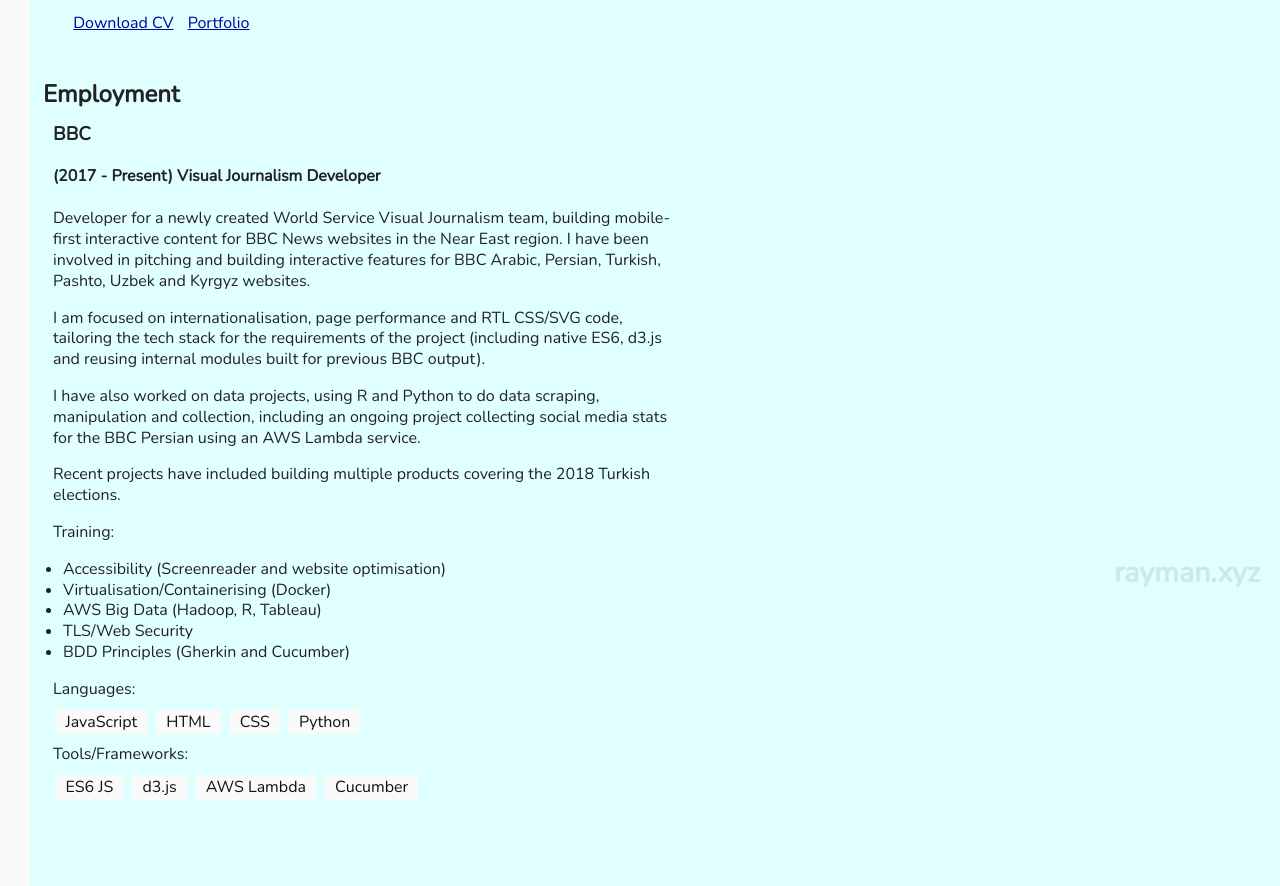
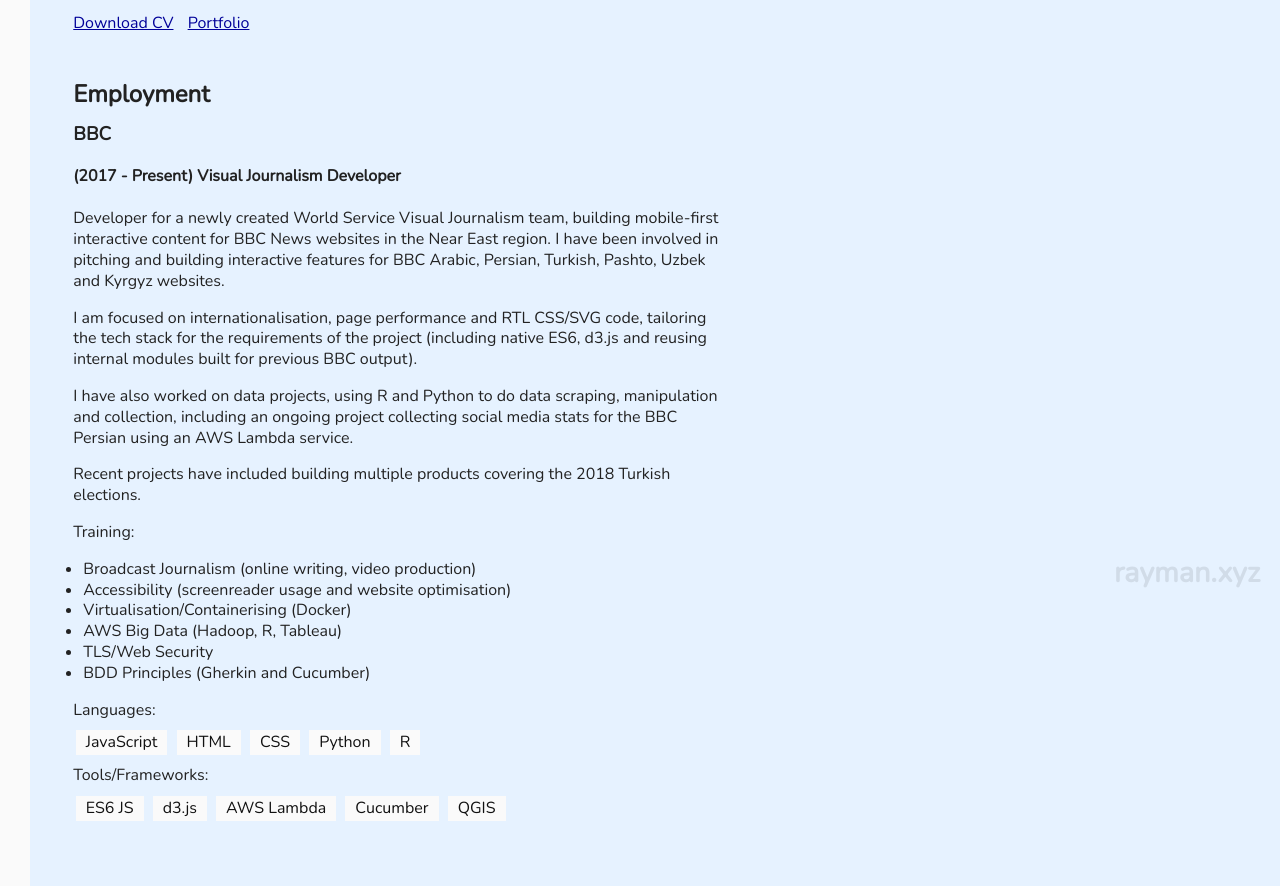
Before and after one commit to joshrayman/joshrayman.github.io, a plain HTML site: page index.html in a window 1280 px wide. Shown: the part 199-1085 px from the top of the page. Drawn offline with nearby package versions, Linux system fonts and the light colour scheme.

Commit message:
update text

```diff
--- a/index.html
+++ b/index.html
@@ -37,7 +37,8 @@
 
 	        				Training:<br>
 									<ul>
-										<li>Accessibility (Screenreader and website optimisation)</li>
+										<li>Broadcast Journalism (online writing, video production)</li>
+										<li>Accessibility (screenreader usage and website optimisation)</li>
 										<li>Virtualisation/Containerising (Docker)</li>
 										<li>AWS Big Data (Hadoop, R, Tableau)</li>
 										<li>TLS/Web Security</li>
@@ -51,6 +52,7 @@
 								<span class="tag">HTML</span>
 								<span class="tag">CSS</span>
 								<span class="tag">Python</span>
+								<span class="tag">R</span>
 							</div>
 							<div class="tags tools">
 								Tools/Frameworks:<br>
@@ -58,6 +60,7 @@
 								<span class="tag">d3.js</span>
 								<span class="tag">AWS Lambda</span>
 								<span class="tag">Cucumber</span>
+								<span class="tag">QGIS</span>
 							</div>
 	        				<hr>
 						</div>
@@ -127,7 +130,7 @@
 						<h3>About Me:</h3>
 						<p>Piano wrangler, composer, and occasional racing driver. Once performed in a sound art concert using paper as instruments.</p>
 						<a href="https://open.spotify.com/album/3ShOYub2ASnsoxiLcTEsSG?si=aj-qsf5ZQbyIVC5rJ-nVNg"><img src="img/music.jpg"></a>
-						<a href="https://www.youtube.com/watch?v=tedF55uYrPE"><img src="img/kart.jpg"></a>
+						<a href="https://youtu.be/tedF55uYrPE?t=1m50s"><img src="img/kart.jpg"></a>
 					</div>
 				</main>
 
--- a/style.css
+++ b/style.css
@@ -41,10 +41,7 @@ header {
 	margin: 0;
 	width: 95%;
 	max-width: 650px;
-}
-
-#content {
-	padding: 2.5%;
+	padding: 2.5% 2.5% 0;
 }
 
 @keyframes fadein {
@@ -57,7 +54,7 @@ body {
       to right,
       #fafafa,
       #fafafa 30px,
-      #e0ffff 30px
+      #E6F2FF 30px
     );
 }
 
@@ -161,10 +158,6 @@ img {
 	clear: both;
 }
 
-.project {
-	margin: 50px 10px;
-}
-
 .top {
 	margin-top: 0;
 }
```
